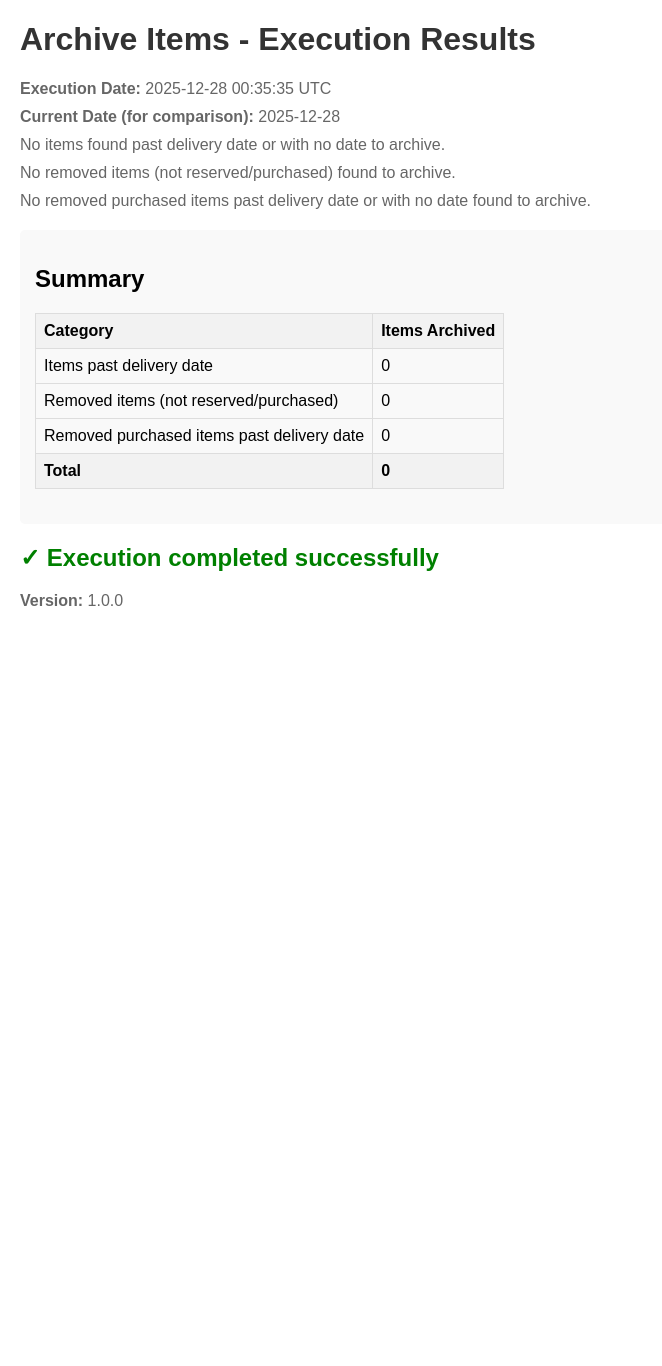
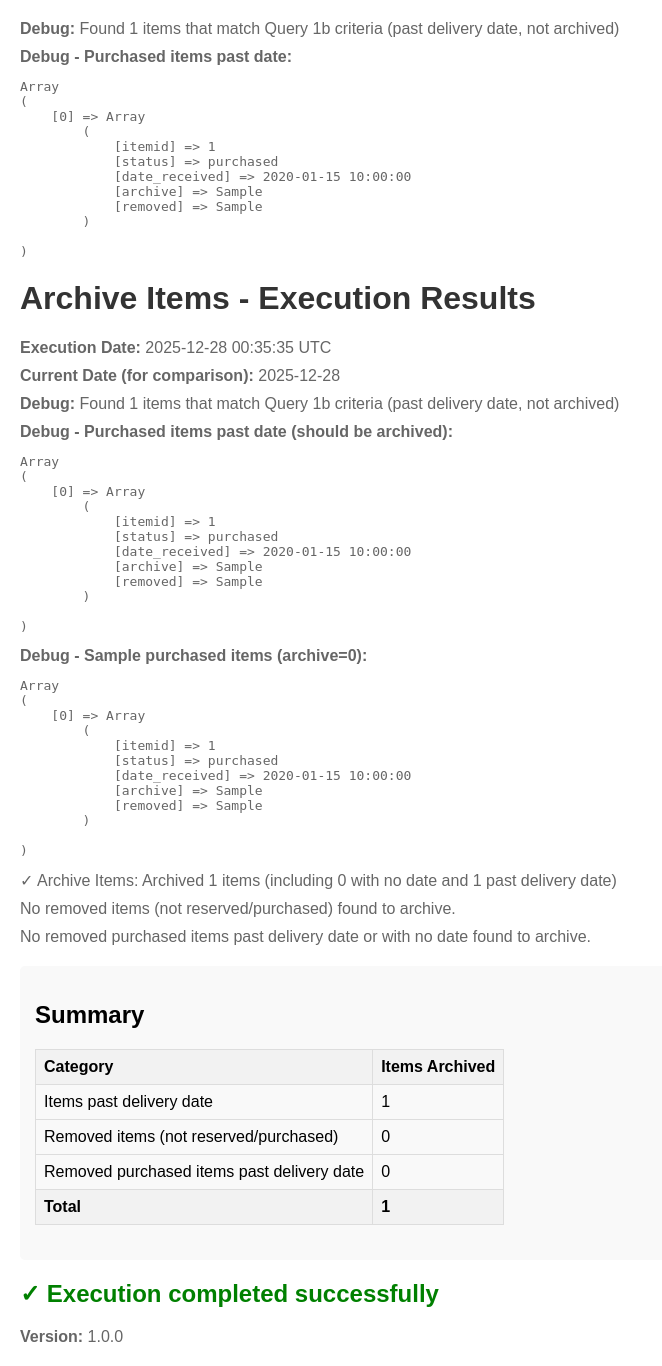
Before and after one commit to visegripped/giftmanager, a PHP site: page /php/public_html/archive-items.php in a window 1280 px wide. Shown: the whole page, without its empty margins (0-662 px from the left). Before the commit the page ends 606 px from the top, so only its background shows below. Run offline with PHP 8.4, Linux system fonts and the light colour scheme; tables that the repository leaves empty or names only in its code hold one stand-in row (values such as "Sample post").

Commit message:
fix: more work on archive feature

```diff
--- a/php/public_html/archive-items.php
+++ b/php/public_html/archive-items.php
@@ -68,6 +68,39 @@ $results = [
     'removed_purchased_past_date' => ['count' => 0, 'description' => 'Removed purchased items past delivery date'],
 ];
 
+// Debug: Check for items that should match Query 1b
+if (!$isCLI) {
+    $debugQuery = "SELECT COUNT(*) as count FROM items WHERE archive = 0 AND date_received IS NOT NULL AND date_received != '' AND date_received != '0000-00-00' AND date_received < ?";
+    $debugStmt = $mysqli->prepare($debugQuery);
+    if ($debugStmt) {
+        $debugStmt->bind_param('s', $currentDate);
+        $debugStmt->execute();
+        $debugResult = $debugStmt->get_result();
+        $debugRow = $debugResult->fetch_assoc();
+        echo "<div class='info'><strong>Debug:</strong> Found {$debugRow['count']} items that match Query 1b criteria (past delivery date, not archived)</div>";
+
+        // Also check specifically for purchased items
+        $debugQuery2 = "SELECT itemid, status, date_received, archive, removed FROM items WHERE archive = 0 AND status = 'purchased' AND date_received IS NOT NULL AND date_received != '' AND date_received != '0000-00-00' AND date_received < ? LIMIT 10";
+        $debugStmt2 = $mysqli->prepare($debugQuery2);
+        if ($debugStmt2) {
+            $debugStmt2->bind_param('s', $currentDate);
+            $debugStmt2->execute();
+            $debugResult2 = $debugStmt2->get_result();
+            $purchasedItems = [];
+            while ($row = $debugResult2->fetch_assoc()) {
+                $purchasedItems[] = $row;
+            }
+            if (count($purchasedItems) > 0) {
+                echo "<div class='info'><strong>Debug - Purchased items past date:</strong> <pre>" . print_r($purchasedItems, true) . "</pre></div>";
+            } else {
+                echo "<div class='info'><strong>Debug:</strong> No purchased items found matching criteria</div>";
+            }
+            $debugStmt2->close();
+        }
+        $debugStmt->close();
+    }
+}
+
 // Output header for web access
 if (!$isCLI) {
     echo "<!DOCTYPE html>\n";
@@ -86,6 +119,50 @@ if (!$isCLI) {
     echo "<h1>Archive Items - Execution Results</h1>";
     echo "<div class='info'><strong>Execution Date:</strong> " . date('Y-m-d H:i:s T') . "</div>";
     echo "<div class='info'><strong>Current Date (for comparison):</strong> $currentDate</div>";
+
+        // Debug: Check for items that should match Query 1b
+        $debugQuery = "SELECT COUNT(*) as count FROM items WHERE archive = 0 AND date_received IS NOT NULL AND date_received != '' AND date_received != '0000-00-00' AND DATE(date_received) < DATE(?)";
+    $debugStmt = $mysqli->prepare($debugQuery);
+    if ($debugStmt) {
+        $debugStmt->bind_param('s', $currentDate);
+        $debugStmt->execute();
+        $debugResult = $debugStmt->get_result();
+        $debugRow = $debugResult->fetch_assoc();
+        echo "<div class='info'><strong>Debug:</strong> Found {$debugRow['count']} items that match Query 1b criteria (past delivery date, not archived)</div>";
+
+        // Also check specifically for purchased items with dates
+        $debugQuery2 = "SELECT itemid, status, date_received, archive, removed FROM items WHERE archive = 0 AND status = 'purchased' AND date_received IS NOT NULL AND date_received != '' AND date_received != '0000-00-00' AND DATE(date_received) < DATE(?) LIMIT 10";
+        $debugStmt2 = $mysqli->prepare($debugQuery2);
+        if ($debugStmt2) {
+            $debugStmt2->bind_param('s', $currentDate);
+            $debugStmt2->execute();
+            $debugResult2 = $debugStmt2->get_result();
+            $purchasedItems = [];
+            while ($row = $debugResult2->fetch_assoc()) {
+                $purchasedItems[] = $row;
+            }
+            if (count($purchasedItems) > 0) {
+                echo "<div class='info'><strong>Debug - Purchased items past date (should be archived):</strong> <pre>" . htmlspecialchars(print_r($purchasedItems, true)) . "</pre></div>";
+            } else {
+                echo "<div class='info'><strong>Debug:</strong> No purchased items found matching criteria (archive=0, status='purchased', date_received < $currentDate)</div>";
+            }
+            $debugStmt2->close();
+        }
+
+        // Check for any purchased items regardless of date
+        $debugQuery3 = "SELECT itemid, status, date_received, archive, removed FROM items WHERE archive = 0 AND status = 'purchased' LIMIT 5";
+        $debugResult3 = $mysqli->query($debugQuery3);
+        if ($debugResult3) {
+            $allPurchased = [];
+            while ($row = $debugResult3->fetch_assoc()) {
+                $allPurchased[] = $row;
+            }
+            if (count($allPurchased) > 0) {
+                echo "<div class='info'><strong>Debug - Sample purchased items (archive=0):</strong> <pre>" . htmlspecialchars(print_r($allPurchased, true)) . "</pre></div>";
+            }
+        }
+        $debugStmt->close();
+    }
 }
 
 // 1. Archive items where date_received < current date AND archive = 0
@@ -103,7 +180,9 @@ if ($stmt1a) {
 }
 
 // Second: Archive items with valid dates that are past
-$query1b = "UPDATE items SET archive = 1 WHERE archive = 0 AND date_received IS NOT NULL AND date_received != '' AND date_received != '0000-00-00' AND date_received < ?";
+// Note: This archives ALL items past delivery date, including purchased items
+// Use DATE() to ensure proper date comparison, not string comparison
+$query1b = "UPDATE items SET archive = 1 WHERE archive = 0 AND date_received IS NOT NULL AND date_received != '' AND date_received != '0000-00-00' AND DATE(date_received) < DATE(?)";
 $stmt1 = $mysqli->prepare($query1b);
 if ($stmt1) {
     $stmt1->bind_param('s', $currentDate);
@@ -189,7 +268,8 @@ if ($stmt3a) {
 }
 
 // Second: Archive removed purchased items with valid dates that are past
-$query3b = "UPDATE items SET archive = 1 WHERE removed = 1 AND status = 'purchased' AND archive = 0 AND date_received IS NOT NULL AND date_received != '' AND date_received != '0000-00-00' AND date_received < ?";
+// Use DATE() to ensure proper date comparison, not string comparison
+$query3b = "UPDATE items SET archive = 1 WHERE removed = 1 AND status = 'purchased' AND archive = 0 AND date_received IS NOT NULL AND date_received != '' AND date_received != '0000-00-00' AND DATE(date_received) < DATE(?)";
 $stmt3 = $mysqli->prepare($query3b);
 if ($stmt3) {
     $stmt3->bind_param('s', $currentDate);
```
